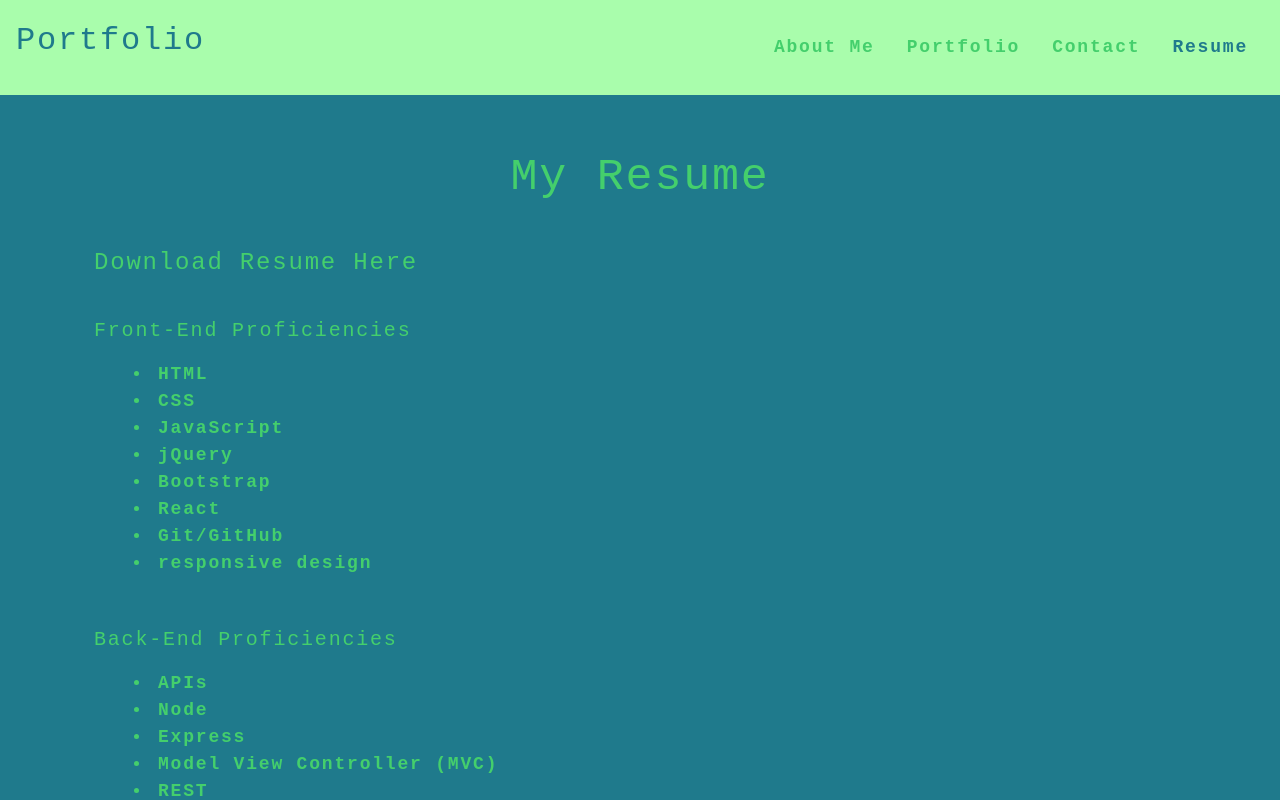
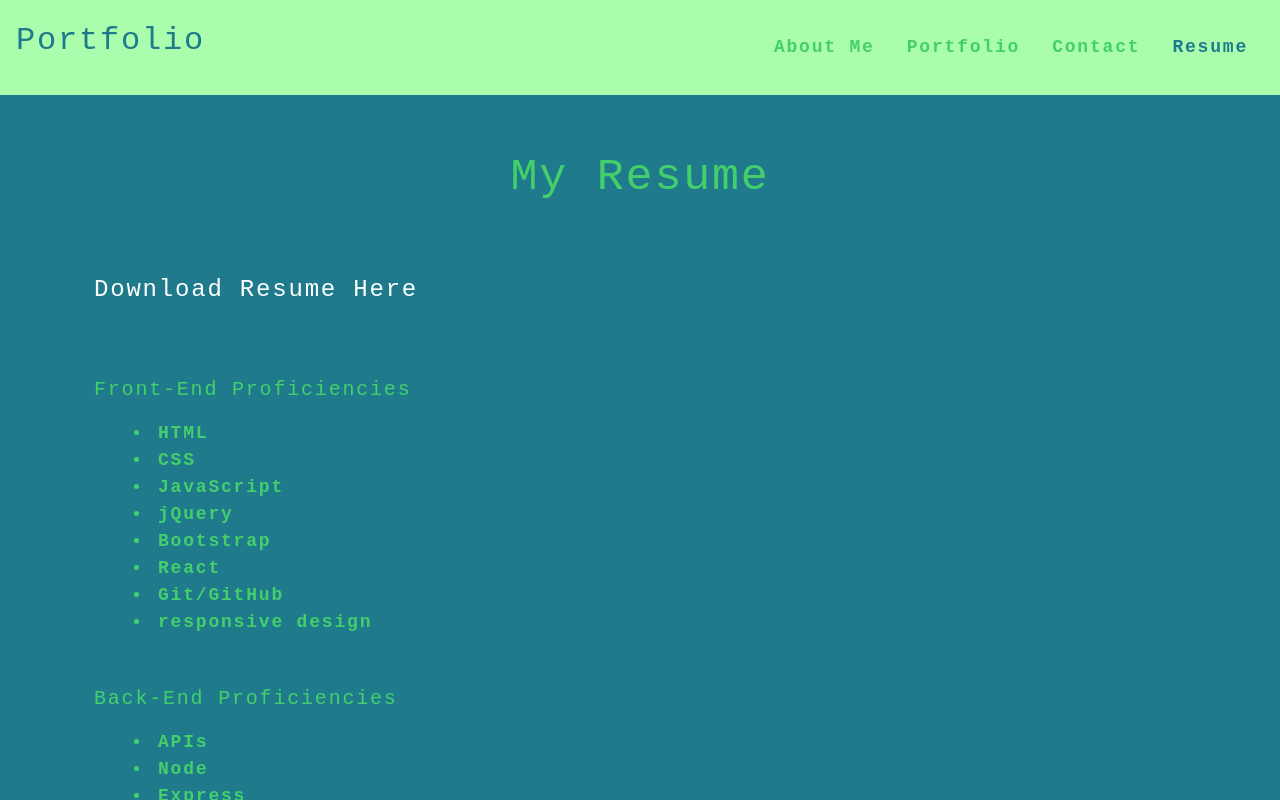
Before and after one commit to jsnbdrx/react-portfolio, a React (Create React App) app: page / in a window 1280 px wide. Both pictures are taken after a click on the element "Resume". Shown: the top 800 px of the page. Built offline with nearby package versions, Linux system fonts and the light colour scheme.

Commit message:
updated resume section

```diff
--- a/src/components/Footer/index.js
+++ b/src/components/Footer/index.js
@@ -18,7 +18,7 @@
             </div>
             <div>
                 <a
-                    href="https://www.linkedin.com"
+                    href="https://www.linkedin.com/in/jason-boudreaux-8211b7222/"
                     terget="blank"
                     rel="noopener noreferrer"
                 >
--- a/src/components/Resume/index.js
+++ b/src/components/Resume/index.js
@@ -7,9 +7,9 @@
 				<h1 className="page-header">My Resume</h1>
 			</div>
 			<div className="bottom-spacing">
-				{/* <a href={require("../../assets/files/")} download> */}
+				<a href={require("../../assets/files/Resume.docx.pdf")} download>
 					<h4>Download Resume Here</h4>
-				{/* </a> */}
+				</a>
 			</div>
 			<div>
 				<h5>Front-End Proficiencies</h5>
```
Also changed, not shown: 1 other file (tests, documents, lock files or other folders).
